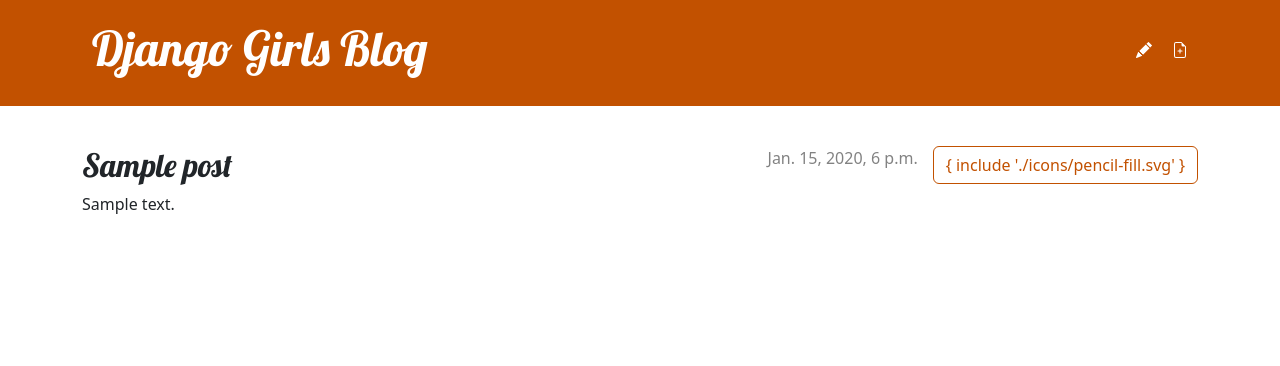
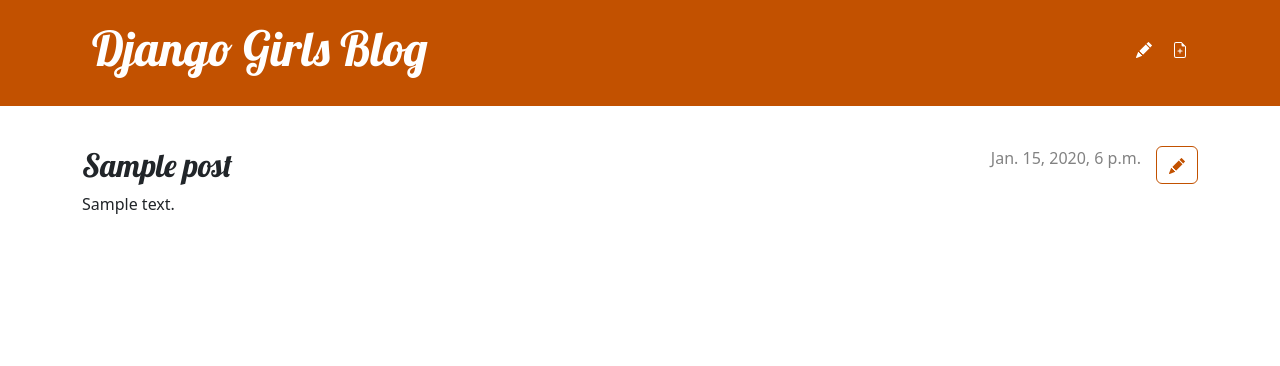
Before and after one commit to Khuangyang/django, a Django app: page /post/1/ in a window 1280 px wide. Shown: the top 366 px of the page. Run offline with Django 5.2, Linux system fonts and the light colour scheme; a user stored in the database is signed in; tables that the repository leaves empty hold one stand-in row (values such as "Sample post").

Commit message:
fixing_icon

```diff
--- a/djangogirls/blog/templates/blog/post_detail.html
+++ b/djangogirls/blog/templates/blog/post_detail.html
@@ -5,7 +5,7 @@
         <aside class="actions">
             {% if user.is_authenticated %}
                 <a class="btn btn-secondary" href="{% url 'post_edit' pk=post.pk %}">
-                    { include './icons/pencil-fill.svg' }
+                    {% include './icons/pencil-fill.svg' %}
                 </a>
             {% endif %}
         </aside>
```
